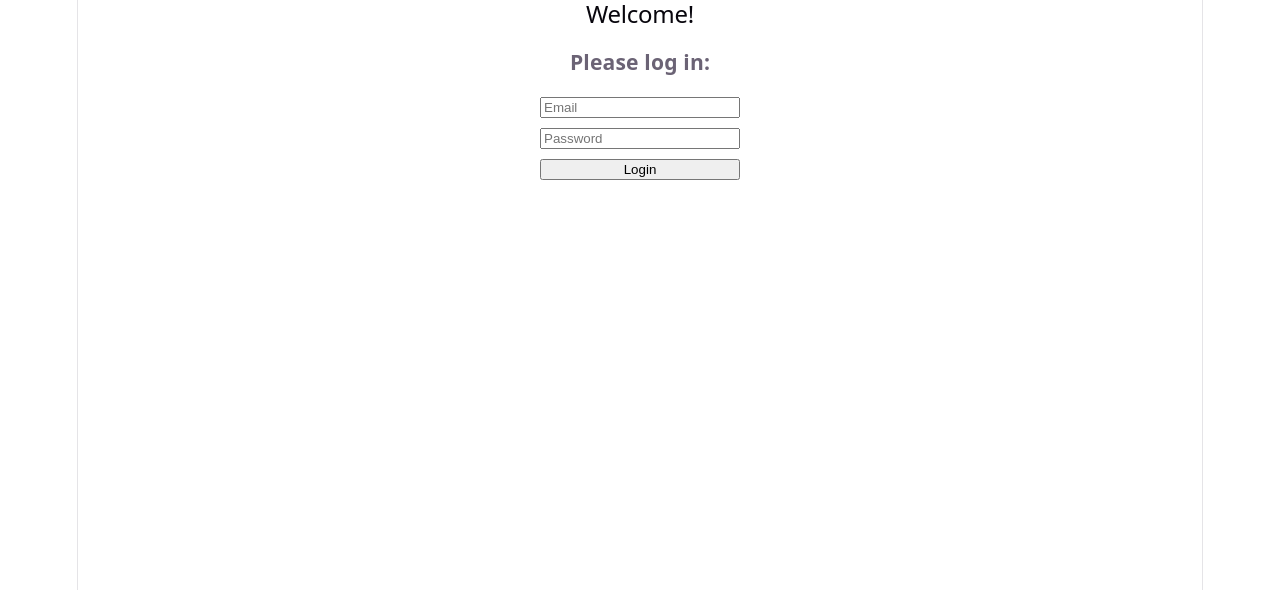
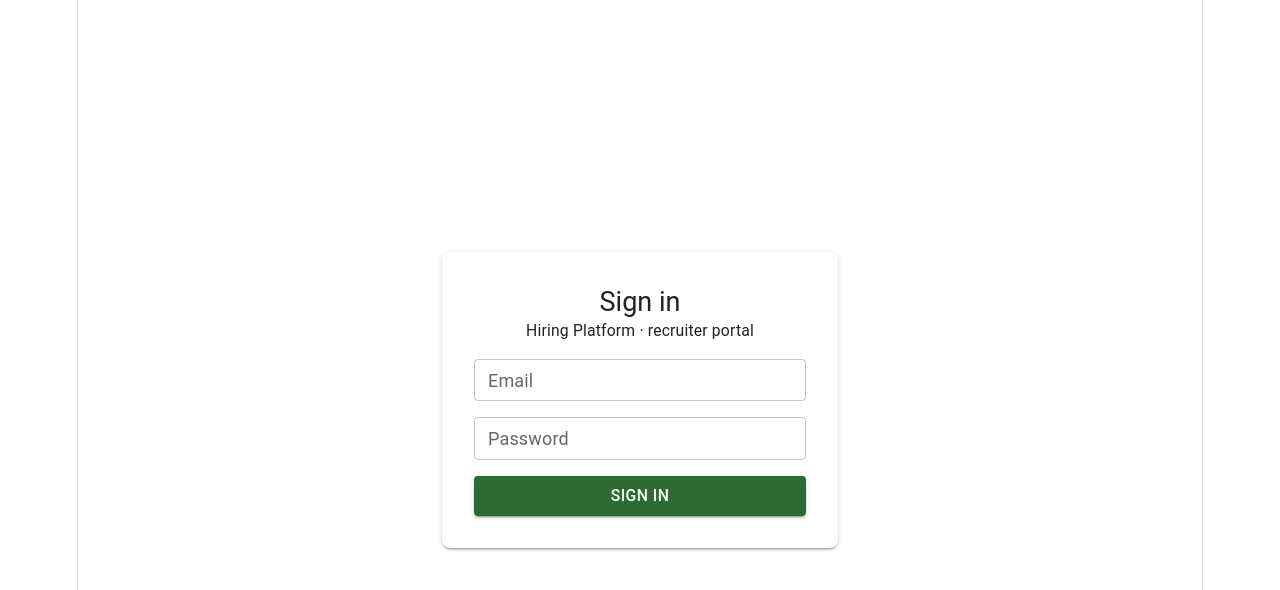
Before and after one commit to kkatalz/hiring-optimization-and-automatization-platform, a React (Vite) app in the folder frontend/: page / in a window 1280 px wide. Shown: the top 590 px of the page. Built offline with nearby package versions, Linux system fonts and the light colour scheme; no server answers.

Commit message:
feat: handle login error; style LoginForm using MUI

```diff
--- a/frontend/src/features/auth/LoginForm.tsx
+++ b/frontend/src/features/auth/LoginForm.tsx
@@ -2,6 +2,13 @@ import { useState } from 'react';
 import { useAppDispatch, useAppSelector } from '../../app/hooks';
 import { login } from './authSlice';
 import { useNavigate } from 'react-router-dom';
+import Container from '@mui/material/Container';
+import Paper from '@mui/material/Paper';
+import Typography from '@mui/material/Typography';
+import Stack from '@mui/material/Stack';
+import TextField from '@mui/material/TextField';
+import Button from '@mui/material/Button';
+import Alert from '@mui/material/Alert';
 
 interface LoginFields {
   email: string;
@@ -22,10 +29,12 @@ export const LoginForm = () => {
     setLoginFields({ ...loginFields, [e.target.name]: e.target.value });
   };
 
-  const handleSubmit = async(e: React.SubmitEvent<HTMLFormElement>) => {
+  const handleSubmit = async (e: React.SubmitEvent<HTMLFormElement>) => {
     e.preventDefault();
     try {
-      await dispatch(login(loginFields)).unwrap();
+      await dispatch(
+        login({ email: loginFields.email, password: loginFields.password }),
+      ).unwrap();
       navigate('/vacancies');
     } catch (err) {
       console.error('Login failed:', err);
@@ -33,43 +42,73 @@ export const LoginForm = () => {
   };
 
   return (
-    <section>
-      <h2>Welcome!</h2>
-      <h3>Please log in:</h3>
-      <form
-        onSubmit={handleSubmit}
-        style={{
+    <Container
+      maxWidth='xs'
+      sx={{
         display: 'flex',
         flexDirection: 'column',
-          gap: '10px',
-          width: '200px',
-          margin: '0 auto',
+        justifyContent: 'center',
+        height: '100vh',
       }}
     >
-        <input
+      <Paper
+        elevation={2}
+        sx={{
+          display: 'flex',
+          flexDirection: 'column',
+          alignItems: 'center',
+          p: 4,
+          borderRadius: 2,
+        }}
+      >
+        <Typography variant='h5'>Sign in</Typography>
+        <Typography variant='body2' color='text.secondary'>
+          Hiring Platform · recruiter portal
+        </Typography>
+
+        {/* Email & Password */}
+        <Stack
+          onSubmit={handleSubmit}
+          direction='column'
+          component='form'
+          spacing={2}
+          sx={{ width: '100%', mt: 2 }}
+        >
+          {error && <Alert severity='error'>{error}</Alert>}
+
+          <TextField
+            name='email'
+            label='Email'
             type='email'
-          name='email'
-          placeholder='Email'
+            size='small'
+            fullWidth
             value={loginFields.email}
             onChange={handleChange}
           />
-        <input
+          <TextField
+            name='password'
+            label='Password'
             type='password'
-          name='password'
-          placeholder='Password'
+            size='small'
+            fullWidth
             value={loginFields.password}
             onChange={handleChange}
           />
-        <button type='submit' disabled={status === 'loading'}>
-          {status === 'loading' ? 'Logging in...' : 'Login'}
-        </button>
-      </form>
 
+          <Button
+            variant='contained'
+            type='submit'
+            disabled={status === 'loading'}
+          >
+            {status === 'loading' ? 'Logging in...' : 'SIGN IN'}
+          </Button>
+        </Stack>
         {status === 'authenticated' && user && (
-        <p>Logged in as: ({user.email})</p>
+          <Typography variant='body2' sx={{ mt: 2 }}>
+            Logged in as {user.email}
+          </Typography>
         )}
-
-      {error && <p style={{ color: 'red' }}>{error}</p>}
-    </section>
+      </Paper>
+    </Container>
   );
 };
--- a/frontend/src/features/auth/authSlice.ts
+++ b/frontend/src/features/auth/authSlice.ts
@@ -1,6 +1,11 @@
-import { createAsyncThunk, createSlice } from '@reduxjs/toolkit';
+import {
+  createAsyncThunk,
+  createSlice,
+  type PayloadAction,
+} from '@reduxjs/toolkit';
 import api from '../../app/api';
 import { jwtDecode } from 'jwt-decode';
+import { getAxiosErrorMessage } from '../../utils/errorMessage';
 
 interface UserDto {
   id: string;
@@ -47,11 +52,14 @@ const authSlice = createSlice({
       state.status = 'authenticated';
     });
 
-    builder.addCase(login.rejected, (state, action) => {
-      state.user = null;
-      state.status = 'unauthenticated';
-      state.error = action.error.message ?? 'Login failed';
-    });
+    builder.addCase(
+      login.rejected,
+      (state, action: PayloadAction<string | undefined>) => {
+        state.user = null;
+        state.status = 'unauthenticated';
+        state.error = action.payload ?? 'Login failed';
+      },
+    );
 
     // REFRESH SESSION
     builder.addCase(refreshSession.fulfilled, (state, action) => {
@@ -68,10 +76,15 @@ const authSlice = createSlice({
 
 export const login = createAsyncThunk<
   UserDto,
-  { email: string; password: string }
->('auth/login', async (credentials) => {
-  const response = await api.post('/auth/login', credentials);
-  return response.data;
+  { email: string; password: string },
+  { rejectValue: string }
+>('auth/login', async (credentials, { rejectWithValue }) => {
+  try {
+    const response = await api.post<UserDto>('/auth/login', credentials);
+    return response.data;
+  } catch (err) {
+    return rejectWithValue(getAxiosErrorMessage(err, 'Login failed'));
+  }
 });
 
 export const refreshSession = createAsyncThunk<UserDto>(
--- a/frontend/src/main.tsx
+++ b/frontend/src/main.tsx
@@ -5,11 +5,23 @@ import './index.css';
 import { store } from './app/store.ts';
 import routes from './routing/routes.tsx';
 import { RouterProvider } from 'react-router-dom';
+import { ThemeProvider, createTheme } from '@mui/material/styles';
+import CssBaseline from '@mui/material/CssBaseline';
+
+const theme = createTheme({
+  palette: {
+    primary: { main: '#2e6b34', light: '#E7F0E8' },
+    secondary: { main: '#900C3F' },
+  },
+});
 
 createRoot(document.getElementById('root')!).render(
   <StrictMode>
     <Provider store={store}>
-      <RouterProvider router={routes} />
+      <ThemeProvider theme={theme}>
+        <CssBaseline />
+        <RouterProvider router={routes} />
+      </ThemeProvider>
     </Provider>
   </StrictMode>,
 );
--- a/frontend/src/utils/errorMessage.ts
+++ b/frontend/src/utils/errorMessage.ts
@@ -1,5 +1,33 @@
 import type { FetchBaseQueryError } from '@reduxjs/toolkit/query';
 import type { SerializedError } from '@reduxjs/toolkit';
+import axios from 'axios';
+
+/**
+ * Extracts a human-readable message from an axios error, preferring the
+ * backend's response body ({ message }). NestJS validation errors send
+ * `message` as a string[] — those are joined. Falls back to the axios/network
+ * message, then to a generic fallback. Use this for thunks that call axios
+ * (e.g. auth); use getErrorMessage() for RTK Query errors.
+ */
+export function getAxiosErrorMessage(
+  error: unknown,
+  fallback = 'Something went wrong',
+): string {
+  if (axios.isAxiosError(error)) {
+    const body = error.response?.data as
+      | { message?: string | string[] }
+      | undefined;
+
+    if (body?.message) {
+      return Array.isArray(body.message)
+        ? body.message.join(', ')
+        : body.message;
+    }
+
+    return error.message;
+  }
+  return fallback;
+}
 
 export function getErrorMessage(
   error: FetchBaseQueryError | SerializedError | undefined,
```
Lines whose indentation alone changed are shown as unchanged.
